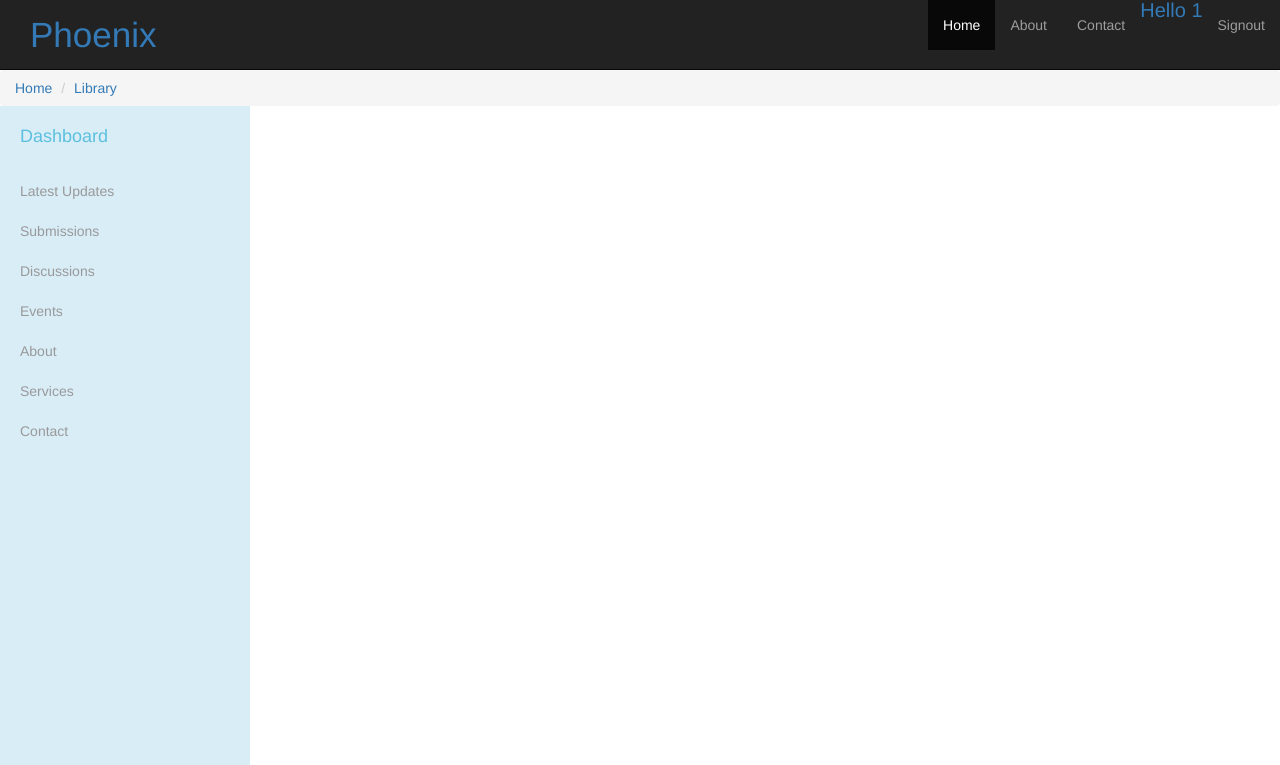
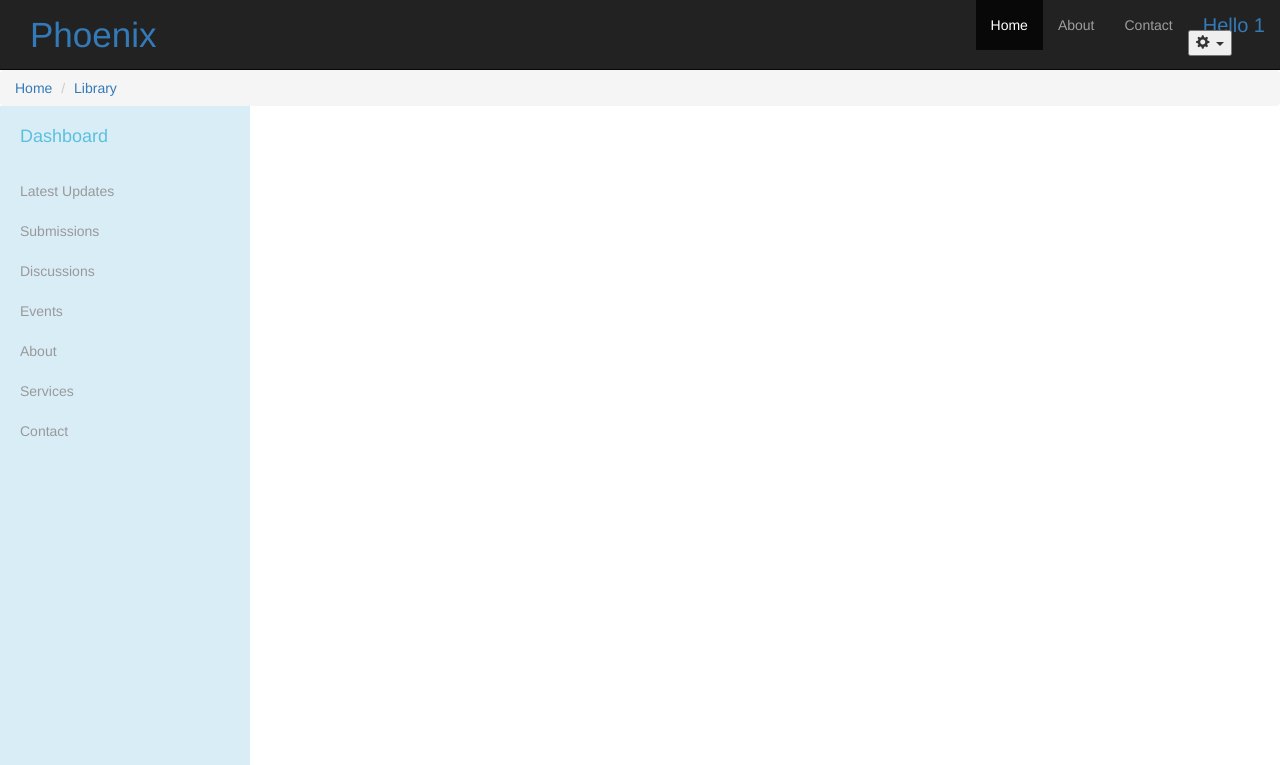
Before and after one commit to fenilshingala/DE, a Flask app: page /dashboard in a window 1280 px wide. Shown: the top 765 px of the page. Run offline with Flask 2, Linux system fonts and the light colour scheme; the visitor is signed in with stand-in values (Sample User, id 1); some libraries are stand-ins or nearby versions.

Commit message:
gear dropdown with sign out

```diff
--- a/templates/header.html
+++ b/templates/header.html
@@ -21,9 +21,9 @@
         }
         .user{
             color: #337ab7;
-/*             float: left; */
+            float: left;
             height: 20px;
-/*             padding: 15px 15px; */
+            padding: 15px 15px;
             font-size: 20px;
             line-height: 20px;
         }
@@ -52,7 +52,23 @@
             </li>
             {% if session %}
                 <li class="user">Hello {{session["enrl"]}}</li>
-                <li><a href="/signout"> Signout </a></li>
+
+                <!-- Gear dropdown -->
+                <div class="dropdown" style="padding:10px;">
+                  <button id="dLabel" type="button" data-target="#" data-toggle="dropdown" aria-haspopup="true" aria-expanded="false">
+                    <span class="glyphicon glyphicon-cog"></span>
+                    <span class="caret"></span>
+                </button>
+                <ul class="dropdown-menu" aria-labelledby="dLabel">
+                    <li class="dropdown-header">My Profile</li>
+                    <li><a href="#">Action</a></li>
+                    <li><a href="#">Another action</a></li>
+                    <li><a href="#">Something else here</a></li>
+                    <li class="divider"></li>
+                    <li><a href="/signout">Sign out</a></li>
+                </ul>
+                </div>
+                <!-- /Gear dropdown -->
             {% endif %}
           </ul>
       </div>
```
